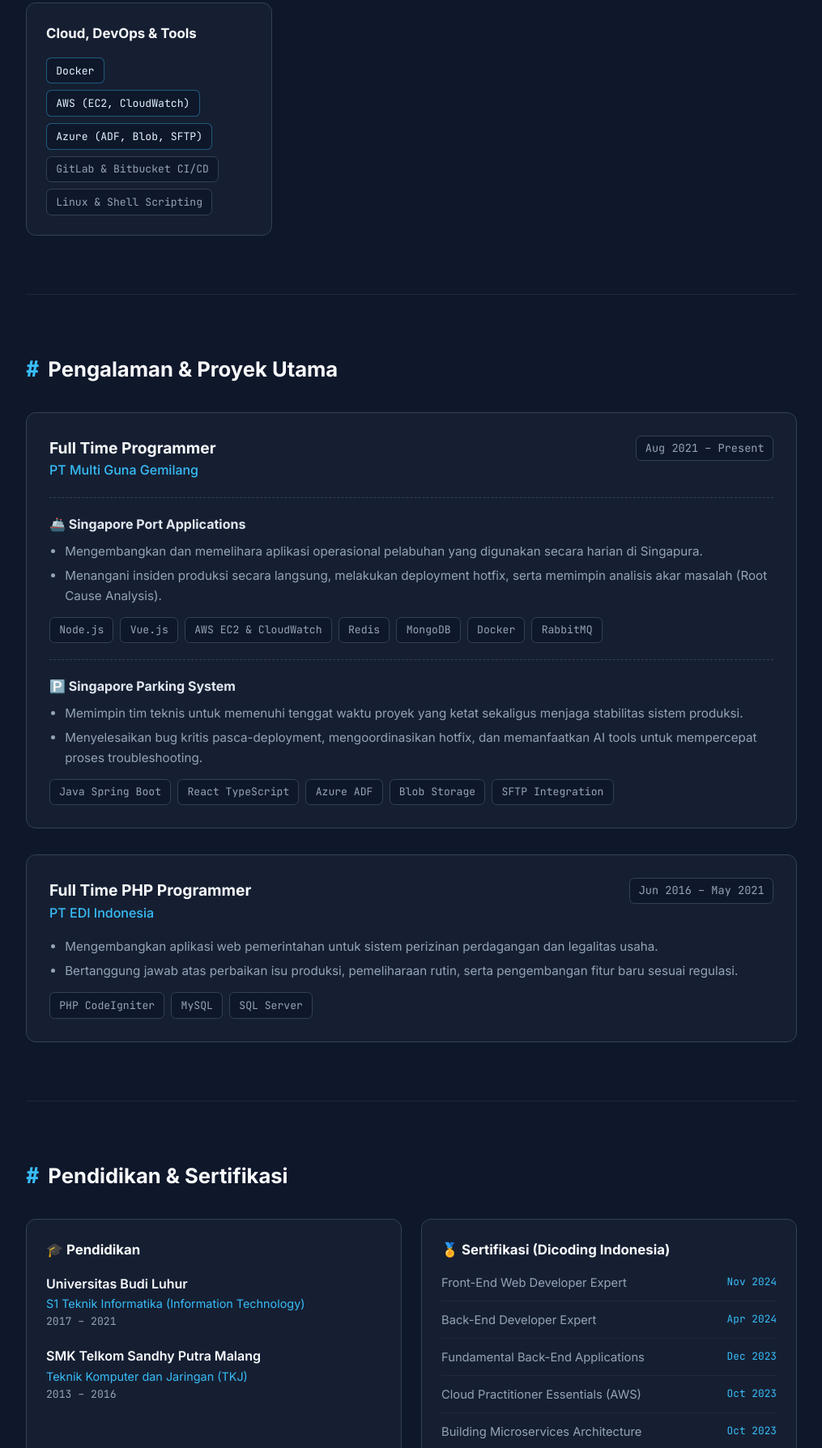
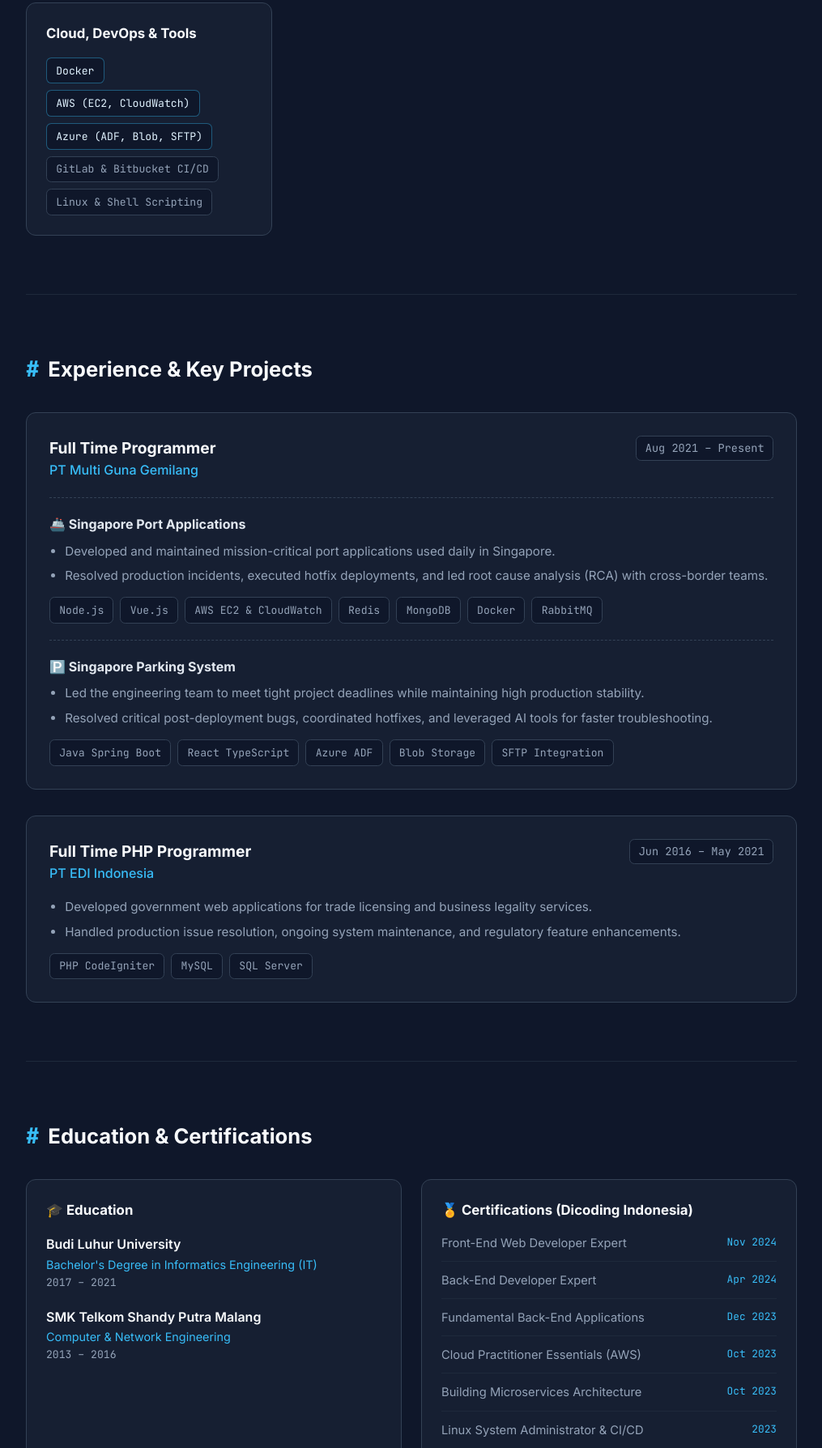
Before and after one commit to andyemwe2/portofolio, a plain HTML site: page index.html in a window 1280 px wide. Shown: the part 1012-2800 px from the top of the page at 81% size, without its empty margins (132-1147 px from the left). Drawn offline with Linux system fonts and the light colour scheme.

Commit message:
Update language and content in index.html

```diff
--- a/index.html
+++ b/index.html
@@ -1,9 +1,9 @@
 <!DOCTYPE html>
-<html lang="id">
+<html lang="en">
 <head>
     <meta charset="UTF-8">
     <meta name="viewport" content="width=device-width, initial-scale=1.0">
-    <title>Ahmad Rafif Fairuz Rizziqin | Fullstack Programmer</title>
+    <title>Ahmad Rafif Fairuz Rizziqin | Fullstack Software Engineer</title>
     <link rel="preconnect" href="https://fonts.googleapis.com">
     <link rel="preconnect" href="https://fonts.gstatic.com" crossorigin>
     <link href="https://fonts.googleapis.com/css2?family=Inter:wght@300;400;500;600;700&family=JetBrains+Mono:wght@400;500&display=swap" rel="stylesheet">
@@ -424,18 +424,18 @@
             <h1>Ahmad Rafif Fairuz Rizziqin</h1>
             <h2>PHP • Java Spring Boot • Node.js</h2>
             <p>
-                Software Engineer berpengalaman membangun dan memelihara aplikasi berskala besar—mulai dari sistem pelabuhan & parkir di Singapura hingga aplikasi perizinan pemerintahan di Indonesia. Fokus pada performa backend, integrasi cloud, dan keandalan sistem produksi.
+                Software Engineer with over 9 years of experience building and maintaining scalable enterprise applications—from daily port and parking systems in Singapore to government trade licensing platforms in Indonesia. Focused on backend architecture, cloud integration, and production reliability.
             </p>
             <div class="cta-group">
-                <a href="mailto:rafifarfr@gmail.com" class="btn btn-primary">Hubungi via Email</a>
+                <a href="mailto:rafifarfr@gmail.com" class="btn btn-primary">Email Me</a>
                 <a href="https://wa.me/6282257728348" target="_blank" class="btn btn-outline">WhatsApp (+62 822-5772-8348)</a>
-                <a href="#experience" class="btn btn-outline">Lihat Pengalaman</a>
+                <a href="#experience" class="btn btn-outline">View Experience</a>
             </div>
         </section>
 
         <!-- SKILLS -->
         <section id="skills">
-            <h2 class="section-title">Tech Stack & Keahlian</h2>
+            <h2 class="section-title">Tech Stack & Skills</h2>
             <div class="skills-grid">
                 <div class="card">
                     <h3>Backend Development</h3>
@@ -487,7 +487,7 @@
 
         <!-- EXPERIENCE & PROJECTS -->
         <section id="experience">
-            <h2 class="section-title">Pengalaman & Proyek Utama</h2>
+            <h2 class="section-title">Experience & Key Projects</h2>
             <div class="timeline">
                 <!-- Job 1 -->
                 <div class="exp-item">
@@ -502,8 +502,8 @@
                     <div class="project-box">
                         <h4>🚢 Singapore Port Applications</h4>
                         <ul class="exp-list">
-                            <li>Mengembangkan dan memelihara aplikasi operasional pelabuhan yang digunakan secara harian di Singapura.</li>
-                            <li>Menangani insiden produksi secara langsung, melakukan deployment hotfix, serta memimpin analisis akar masalah (Root Cause Analysis).</li>
+                            <li>Developed and maintained mission-critical port applications used daily in Singapore.</li>
+                            <li>Resolved production incidents, executed hotfix deployments, and led root cause analysis (RCA) with cross-border teams.</li>
                         </ul>
                         <div class="tag-list">
                             <span class="tag">Node.js</span>
@@ -519,8 +519,8 @@
                     <div class="project-box">
                         <h4>🅿️ Singapore Parking System</h4>
                         <ul class="exp-list">
-                            <li>Memimpin tim teknis untuk memenuhi tenggat waktu proyek yang ketat sekaligus menjaga stabilitas sistem produksi.</li>
-                            <li>Menyelesaikan bug kritis pasca-deployment, mengoordinasikan hotfix, dan memanfaatkan AI tools untuk mempercepat proses troubleshooting.</li>
+                            <li>Led the engineering team to meet tight project deadlines while maintaining high production stability.</li>
+                            <li>Resolved critical post-deployment bugs, coordinated hotfixes, and leveraged AI tools for faster troubleshooting.</li>
                         </ul>
                         <div class="tag-list">
                             <span class="tag">Java Spring Boot</span>
@@ -542,8 +542,8 @@
                         <div class="exp-date">Jun 2016 – May 2021</div>
                     </div>
                     <ul class="exp-list">
-                        <li>Mengembangkan aplikasi web pemerintahan untuk sistem perizinan perdagangan dan legalitas usaha.</li>
-                        <li>Bertanggung jawab atas perbaikan isu produksi, pemeliharaan rutin, serta pengembangan fitur baru sesuai regulasi.</li>
+                        <li>Developed government web applications for trade licensing and business legality services.</li>
+                        <li>Handled production issue resolution, ongoing system maintenance, and regulatory feature enhancements.</li>
                     </ul>
                     <div class="tag-list">
                         <span class="tag">PHP CodeIgniter</span>
@@ -556,24 +556,24 @@
 
         <!-- EDUCATION & CERTIFICATIONS -->
         <section id="credentials">
-            <h2 class="section-title">Pendidikan & Sertifikasi</h2>
+            <h2 class="section-title">Education & Certifications</h2>
             <div class="two-col">
                 <div class="card">
-                    <h3>🎓 Pendidikan</h3>
+                    <h3>🎓 Education</h3>
                     <div style="margin-bottom: 1.25rem;">
-                        <div style="font-weight: 600; color: var(--text-primary);">Universitas Budi Luhur</div>
-                        <div style="color: var(--accent); font-size: 0.9rem;">S1 Teknik Informatika (Information Technology)</div>
+                        <div style="font-weight: 600; color: var(--text-primary);">Budi Luhur University</div>
+                        <div style="color: var(--accent); font-size: 0.9rem;">Bachelor's Degree in Informatics Engineering (IT)</div>
                         <div class="mono" style="font-size: 0.82rem; color: var(--text-secondary);">2017 – 2021</div>
                     </div>
                     <div>
-                        <div style="font-weight: 600; color: var(--text-primary);">SMK Telkom Sandhy Putra Malang</div>
-                        <div style="color: var(--accent); font-size: 0.9rem;">Teknik Komputer dan Jaringan (TKJ)</div>
+                        <div style="font-weight: 600; color: var(--text-primary);">SMK Telkom Shandy Putra Malang</div>
+                        <div style="color: var(--accent); font-size: 0.9rem;">Computer & Network Engineering</div>
                         <div class="mono" style="font-size: 0.82rem; color: var(--text-secondary);">2013 – 2016</div>
                     </div>
                 </div>
 
                 <div class="card">
-                    <h3>🏅 Sertifikasi (Dicoding Indonesia)</h3>
+                    <h3>🏅 Certifications (Dicoding Indonesia)</h3>
                     <ul class="cert-list">
                         <li><span>Front-End Web Developer Expert</span> <span class="cert-year">Nov 2024</span></li>
                         <li><span>Back-End Developer Expert</span> <span class="cert-year">Apr 2024</span></li>
@@ -588,8 +588,8 @@
 
         <!-- CONTACT -->
         <section id="contact">
-            <h2 class="section-title">Kontak</h2>
+            <h2 class="section-title">Contact</h2>
             <div class="contact-grid">
                 <a href="mailto:rafifarfr@gmail.com" class="contact-card">
                     <span class="contact-label">Email</span>
-                    <span cl
+                    <span class="contact-value">rafifarfr@gmail.com</span>
```
